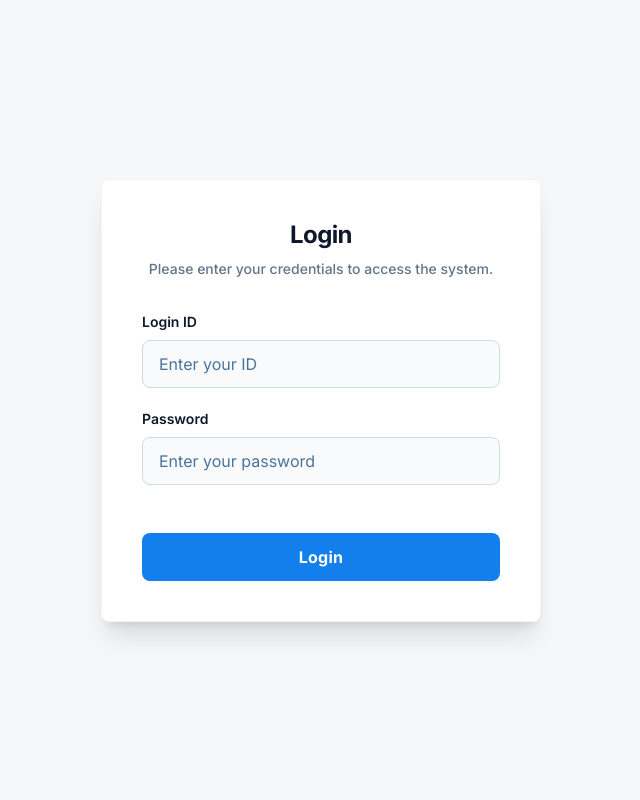
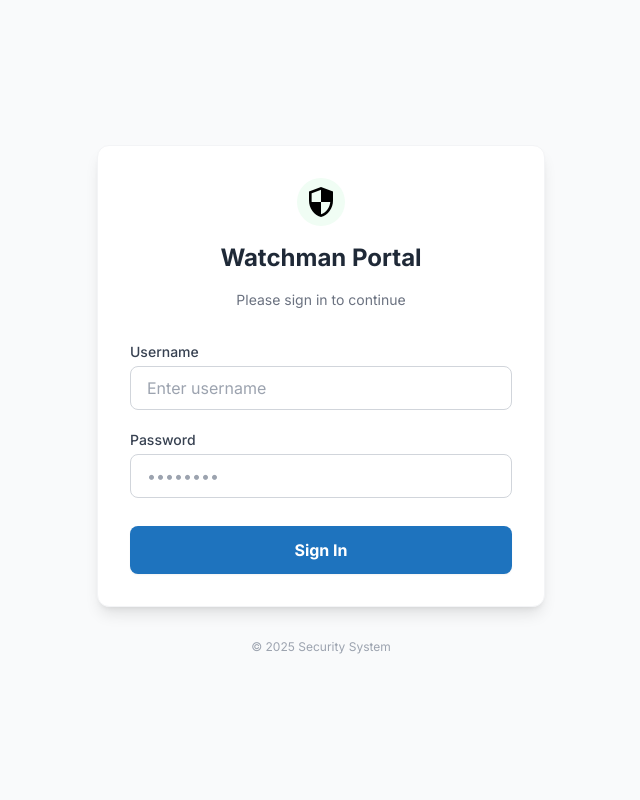
Before and after one commit to mrlucifer006/internship, a Flask app: template templates/login.html in a window 1280 px wide. Shown: the whole page, without its empty margins (319-959 px from the left). Run offline with Flask 3, Linux system fonts and the light colour scheme; the template is opened without the code that fills it, so the values that code supplies are empty; some libraries are stand-ins or nearby versions.

Commit message:
login page integration

```diff
--- a/app.py
+++ b/app.py
@@ -14,13 +14,42 @@ app.secret_key = 'super_secret_key_for_demo' # Required for flash messages
 # Initialize DB
 init_db()
 
+# Helper: Check if logged in
+def is_logged_in():
+    return 'user' in flask.session
+
+@app.route('/login', methods=['GET', 'POST'])
+def login():
+    if flask.request.method == 'POST':
+        username = flask.request.form.get('username')
+        password = flask.request.form.get('password')
+
+        # Simple Hardcoded Credentials
+        if username == 'admin' and password == 'password123':
+            flask.session['user'] = username
+            return flask.redirect(flask.url_for('home'))
+        else:
+            flask.flash("Invalid credentials. Please try again.", 'error')
+
+    return flask.render_template('login.html')
+
+@app.route('/logout')
+def logout():
+    flask.session.pop('user', None)
+    return flask.redirect(flask.url_for('login'))
+
 @app.route('/')
 def home ():
+    if not is_logged_in():
+        return flask.redirect(flask.url_for('login'))
+
     entries = get_all_entries() # For now, showing all. Could be recent.
     return flask.render_template('home.html', entries=entries)
 
 @app.route('/data',methods=['GET','POST'])
 def get_data():
+    if not is_logged_in():
+        return flask.redirect(flask.url_for('login'))
     try:
         if flask.request.method == 'POST':
             print(f"\nDEBUG: Received Form Data: {dict(flask.request.form)}") # DEBUG: Check what is actually received
@@ -68,6 +97,9 @@ def get_data():
 
 @app.route('/entry_data',methods = ['GET','POST'])
 def entry_data():
+    if not is_logged_in():
+        return flask.redirect(flask.url_for('login'))
+
     name = flask.request.args.get('name')
     Number = flask.request.args.get('Number')
     host_number = flask.request.args.get('host_number')
@@ -88,6 +120,8 @@ def entry_data():
     return flask.render_template('entry_data.html', name=name, Number=Number, V_name=V_name, reason=reason, vehicle=vehicle, vehicle_number=vehicle_number)
 @app.route('/view_all')
 def view_all():
+    if not is_logged_in():
+        return flask.redirect(flask.url_for('login'))
     return flask.render_template('view_all.html', entries=get_all_entries())
 
 if __name__ == '__main__':
--- a/templates/entry_data.html
+++ b/templates/entry_data.html
@@ -62,8 +62,8 @@
         <span class="text-primary font-bold text-lg">Watchman Portal</span>
       </div>
       <div class="flex items-center gap-4">
-        <div class="bg-orange-500 h-9 px-4 rounded text-white text-sm font-medium flex items-center shadow-sm">Logout
-        </div>
+        <a href="{{ url_for('logout') }}"
+          class="bg-orange-500 hover:bg-orange-600 h-9 px-4 rounded text-white text-sm font-medium flex items-center shadow-sm transition-colors">Logout</a>
         <div class="w-9 h-9 rounded-full bg-slate-700"></div>
       </div>
     </div>
--- a/templates/login.html
+++ b/templates/login.html
@@ -1,77 +1,80 @@
 <!DOCTYPE html>
+<html lang="en">
 
-<html class="light" lang="en"><head>
-<meta charset="utf-8"/>
-<meta content="width=device-width, initial-scale=1.0" name="viewport"/>
-<title>Enterprise Minimal Login</title>
-<link href="https://fonts.googleapis.com" rel="preconnect"/>
-<link crossorigin="" href="https://fonts.gstatic.com" rel="preconnect"/>
-<link href="https://fonts.googleapis.com/css2?family=Inter:wght@400;500;600;700&amp;display=swap" rel="stylesheet"/>
-<link href="https://fonts.googleapis.com/css2?family=Material+Symbols+Outlined:wght,FILL@100..700,0..1&amp;display=swap" rel="stylesheet"/>
-<link href="https://fonts.googleapis.com/css2?family=Material+Symbols+Outlined:wght,FILL@100..700,0..1&amp;display=swap" rel="stylesheet"/>
+<head>
+    <meta charset="utf-8" />
+    <meta content="width=device-width, initial-scale=1.0" name="viewport" />
+    <title>Login - Watchman Portal</title>
+    <link href="https://fonts.googleapis.com/css2?family=Inter:wght@400;500;700;900&amp;display=swap"
+        rel="stylesheet" />
+    <link
+        href="https://fonts.googleapis.com/css2?family=Material+Symbols+Outlined:wght,FILL@100..700,0..1&amp;display=swap"
+        rel="stylesheet" />
     <script src="https://cdn.tailwindcss.com?plugins=forms,container-queries"></script>
-<script id="tailwind-config">
+    <script>
         tailwind.config = {
-            darkMode: "class",
             theme: {
                 extend: {
-                    colors: {
-                        "primary": "#137fec",
-                        "background-light": "#f6f7f8",
-                        "background-dark": "#101922",
-                    },
-                    fontFamily: {
-                        "display": ["Inter", "sans-serif"]
-                    },
-                    borderRadius: {
-                        "DEFAULT": "0.25rem",
-                        "lg": "0.5rem",
-                        "xl": "0.75rem",
-                        "full": "9999px"
-                    },
+                    colors: { "primary": "#1e73be", "brand-green": "#5c8a42" },
+                    fontFamily: { "display": ["Inter", "sans-serif"] },
                 },
             },
         }
     </script>
 </head>
-<body class="font-display bg-background-light dark:bg-background-dark min-h-screen flex flex-col overflow-x-hidden antialiased">
-<!-- Main Layout Container -->
-<div class="relative flex flex-1 flex-col items-center justify-center p-4">
-<!-- Login Card -->
-<!-- Fixed width constraint, rounded corners, shadow, white background -->
-<div class="w-full max-w-[440px] flex flex-col gap-8 rounded-lg bg-white dark:bg-[#1A232E] shadow-xl dark:shadow-slate-900/50 p-8 sm:p-10 border border-slate-100 dark:border-slate-800">
-<!-- Header Section -->
-<div class="flex flex-col gap-2 text-center">
-<h1 class="text-slate-900 dark:text-white text-2xl font-bold tracking-tight leading-tight">
-                    Login
-                </h1>
-<p class="text-slate-500 dark:text-slate-400 text-sm font-medium leading-normal">
-                    Please enter your credentials to access the system.
-                </p>
+
+<body class="bg-gray-50 font-display antialiased min-h-screen flex flex-col justify-center items-center">
+
+    <div class="w-full max-w-md bg-white rounded-xl shadow-lg border border-gray-100 p-8">
+        <div class="flex flex-col items-center gap-4 mb-8">
+            <div class="size-12 flex items-center justify-center text-[var(--brand-green)] bg-green-50 rounded-full">
+                <span class="material-symbols-outlined text-4xl">security</span>
             </div>
-<!-- Form Section -->
-<form class="flex flex-col gap-5" onsubmit="event.preventDefault();">
-<!-- Login ID Input -->
-<div class="flex flex-col gap-2">
-<label class="text-slate-900 dark:text-slate-200 text-sm font-semibold leading-normal" for="login-id">
-                        Login ID
-                    </label>
-<input autocomplete="email" class="form-input flex w-full min-w-0 resize-none overflow-hidden rounded-lg text-slate-900 dark:text-white border border-[#cfdbe7] dark:border-slate-600 bg-slate-50 dark:bg-slate-800 h-12 px-4 text-base font-normal leading-normal placeholder:text-[#4c739a] dark:placeholder:text-slate-500 focus:outline-0 focus:ring-2 focus:ring-primary/50 focus:border-primary transition-all duration-200" id="login-id" placeholder="Enter your ID" type="email" value=""/>
+            <h1 class="text-2xl font-bold text-gray-800">Watchman Portal</h1>
+            <p class="text-gray-500 text-sm">Please sign in to continue</p>
         </div>
-<!-- Password Input -->
-<div class="flex flex-col gap-2">
-<label class="text-slate-900 dark:text-slate-200 text-sm font-semibold leading-normal" for="password">
-                        Password
-                    </label>
-<input autocomplete="current-password" class="form-input flex w-full min-w-0 resize-none overflow-hidden rounded-lg text-slate-900 dark:text-white border border-[#cfdbe7] dark:border-slate-600 bg-slate-50 dark:bg-slate-800 h-12 px-4 text-base font-normal leading-normal placeholder:text-[#4c739a] dark:placeholder:text-slate-500 focus:outline-0 focus:ring-2 focus:ring-primary/50 focus:border-primary transition-all duration-200" id="password" placeholder="Enter your password" type="password" value=""/>
+
+        <!-- Flash Messages -->
+        {% with messages = get_flashed_messages(with_categories=true) %}
+        {% if messages %}
+        <div class="mb-6 flex flex-col gap-2">
+            {% for category, message in messages %}
+            <div class="p-3 rounded-lg text-sm font-medium
+                        {% if category == 'error' %} bg-red-50 text-red-600 border border-red-100
+                        {% else %} bg-blue-50 text-blue-600 border border-blue-100 {% endif %}">
+                {{ message }}
             </div>
-<!-- Spacer for visual balance -->
-<div class="h-2"></div>
-<!-- Login Button -->
-<button class="flex w-full cursor-pointer items-center justify-center overflow-hidden rounded-lg h-12 px-5 bg-primary hover:bg-blue-600 active:bg-blue-700 text-white text-base font-bold leading-normal tracking-[0.015em] transition-colors duration-200 shadow-sm focus:ring-4 focus:ring-primary/30 outline-none" type="submit">
-<span class="truncate">Login</span>
+            {% endfor %}
+        </div>
+        {% endif %}
+        {% endwith %}
+
+        <form action="{{ url_for('login') }}" method="POST" class="flex flex-col gap-5">
+            <div>
+                <label class="block text-sm font-medium text-gray-700 mb-1">Username</label>
+                <input type="text" name="username" required
+                    class="w-full rounded-lg border-gray-300 focus:border-primary focus:ring-primary h-11 px-4 text-base placeholder-gray-400"
+                    placeholder="Enter username">
+            </div>
+
+            <div>
+                <label class="block text-sm font-medium text-gray-700 mb-1">Password</label>
+                <input type="password" name="password" required
+                    class="w-full rounded-lg border-gray-300 focus:border-primary focus:ring-primary h-11 px-4 text-base placeholder-gray-400"
+                    placeholder="••••••••">
+            </div>
+
+            <button type="submit"
+                class="w-full bg-[#1e73be] hover:bg-blue-700 text-white font-bold h-12 rounded-lg transition-colors shadow-sm mt-2">
+                Sign In
             </button>
         </form>
     </div>
-</div>
-</body></html>
+
+    <p class="mt-8 text-center text-xs text-gray-400">
+        &copy; 2025 Security System
+    </p>
+
+</body>
+
+</html>
```
Also changed, not shown: templates/home.html (+3 -3 lines). Lines whose indentation alone changed are shown as unchanged.
